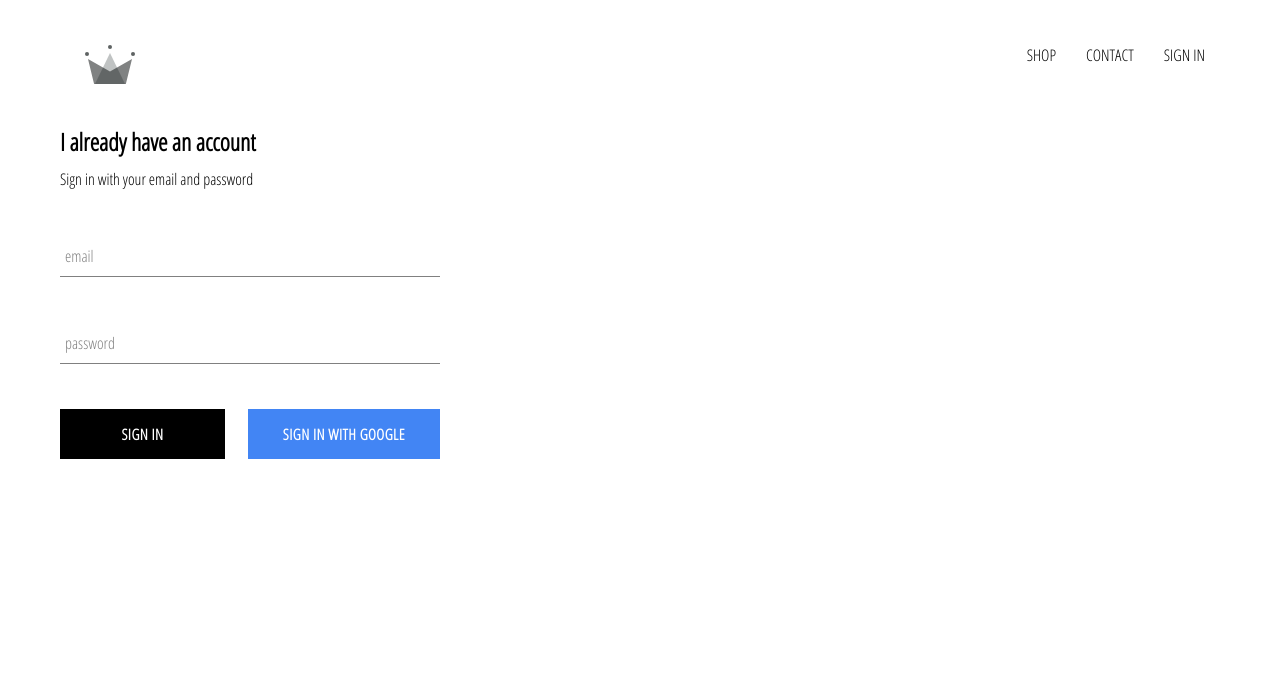
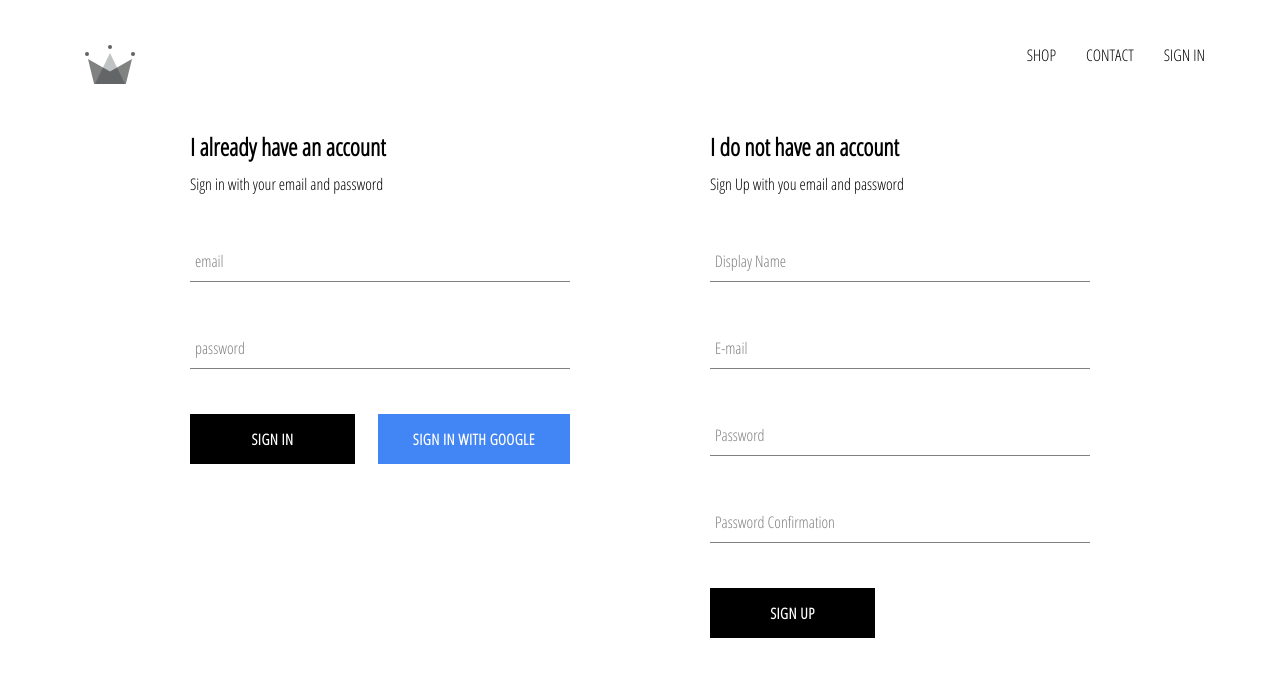
Before and after one commit to diogorighi/crown-clothing, a React (Create React App) app: page /signin in a window 1280 px wide. Shown: the top 676 px of the page. Built offline with nearby package versions, Linux system fonts and the light colour scheme; no server answers.

Commit message:
include ability to store authenticated users into our firestore databse

```diff
--- a/src/App.js
+++ b/src/App.js
@@ -7,22 +7,40 @@
 import HomePage from "./pages/homepage/homepage.component";
 import ShopPage from "./pages/shop/shop.component";
 import SignInAndSignUpPage from "./pages/sign-in-and-sign-up/sign-in-and-sign-up.component";
-import { auth } from "./firebase/firebase.utils";
+import { auth, createUserProfileDocument } from "./firebase/firebase.utils";
 
 const App = () => {
   const [currentUser, setCurrentUser] = useState(null);
 
   useEffect(() => {
-    const unsubscribeFromAuth = auth.onAuthStateChanged(user => {
-      setCurrentUser(user);
+    let unsubscribeFromAuth;
+    async function handleAuth() {
+      unsubscribeFromAuth = auth.onAuthStateChanged(async userAuth => {
+        if (userAuth) {
+          const userRef = await createUserProfileDocument(userAuth);
 
-      console.log(user);
-    });
+          userRef.onSnapshot(snapshot => {
+            setCurrentUser({
+              id: snapshot.id,
+              ...snapshot.data()
+            });
+          });
+        } else {
+          setCurrentUser(null);
+        }
+      });
+    }
+
+    handleAuth();
 
     return () => {
       unsubscribeFromAuth();
     };
   }, []);
+
+  useEffect(() => {
+    console.log(currentUser);
+  }, [currentUser]);
 
   return (
     <div>
--- /dev/null
+++ b/src/components/sign-up/sign-up.component.jsx
@@ -0,0 +1,83 @@
+import React from "react";
+
+import FormInput from "../form-input/form-input.component";
+import CustomButton from "../custom-button/custom-button.component";
+
+import "./sign-up.styles.scss";
+import { useState } from "react";
+import { auth, createUserProfileDocument } from "../../firebase/firebase.utils";
+
+const SignUp = () => {
+  const [displayName, setDisplayName] = useState("");
+  const [email, setEmail] = useState("");
+  const [password, setPassword] = useState("");
+  const [passwordConfirmation, setPasswordConfirmation] = useState("");
+
+  const handleSubmit = async event => {
+    event.preventDefault();
+
+    if (password !== passwordConfirmation) {
+      alert("Passwords don't match");
+      return;
+    }
+
+    try {
+      const { user } = await auth.createUserWithEmailAndPassword(email, password);
+      await createUserProfileDocument(user, { displayName });
+      resetFields();
+    } catch (error) {
+      console.error(error);
+    }
+  };
+
+  const resetFields = () => {
+    setDisplayName("");
+    setEmail("");
+    setPassword("");
+    setPasswordConfirmation("");
+  };
+
+  return (
+    <div className="sign-up">
+      <h2 className="title">I do not have an account</h2>
+      <span>Sign Up with you email and password</span>
+      <form onSubmit={handleSubmit}>
+        <FormInput
+          type="text"
+          name="displayName"
+          value={displayName}
+          onChange={e => setDisplayName(e.target.value)}
+          label="Display Name"
+          required
+        />
+        <FormInput
+          type="email"
+          name="email"
+          value={email}
+          onChange={e => setEmail(e.target.value)}
+          label="E-mail"
+          required
+        />
+        <FormInput
+          type="password"
+          name="password"
+          value={password}
+          onChange={e => setPassword(e.target.value)}
+          label="Password"
+          required
+        />
+        <FormInput
+          type="password"
+          name="passwordConfirmation"
+          value={passwordConfirmation}
+          onChange={e => setPasswordConfirmation(e.target.value)}
+          label="Password Confirmation"
+          required
+        />
+        <CustomButton tyoe="submit">SIGN UP</CustomButton>
+      </form>
+    </div>
+  );
+};
+
+export default SignUp;
--- /dev/null
+++ b/src/components/sign-up/sign-up.styles.scss
@@ -0,0 +1,9 @@
+.sign-up {
+  display: flex;
+  flex-direction: column;
+  width: 380px;
+
+  .title {
+    margin: 10px 0;
+  }
+}
--- a/src/firebase/firebase.utils.js
+++ b/src/firebase/firebase.utils.js
@@ -15,6 +15,32 @@
   measurementId: config.firebase.measurementId
 };
 
+export const createUserProfileDocument = async (userAuth, additionalData) => {
+  if (!userAuth) return;
+
+  const userRef = firestore.doc(`users/${userAuth.uid}`);
+
+  const snapShot = await userRef.get();
+
+  if (!snapShot.exists) {
+    const { displayName, email } = userAuth;
+    const createdAt = new Date();
+
+    try {
+      await userRef.set({
+        displayName,
+        email,
+        createdAt,
+        ...additionalData
+      });
+    } catch (error) {
+      console.log("error creating user", error.message);
+    }
+  }
+
+  return userRef;
+};
+
 firebase.initializeApp(firebaseConfig);
 
 export const auth = firebase.auth();
--- a/src/pages/sign-in-and-sign-up/sign-in-and-sign-up.component.jsx
+++ b/src/pages/sign-in-and-sign-up/sign-in-and-sign-up.component.jsx
@@ -1,11 +1,14 @@
 import React from "react";
+
 import SignIn from "../../components/sign-in/sign-in.component";
+import SignUp from "../../components/sign-up/sign-up.component";
 
 import "./sign-in-and-sign-up.styles.scss";
 
 const SignInAndSignUpPage = () => (
   <div className="sign-in-and-sign-up">
     <SignIn />
+    <SignUp />
   </div>
 );
 
--- a/src/pages/sign-in-and-sign-up/sign-in-and-sign-up.styles.scss
+++ b/src/pages/sign-in-and-sign-up/sign-in-and-sign-up.styles.scss
@@ -0,0 +1,6 @@
+.sign-in-and-sign-up {
+  display: flex;
+  justify-content: space-between;
+  width: 900px;
+  margin: 30px auto;
+}
```
